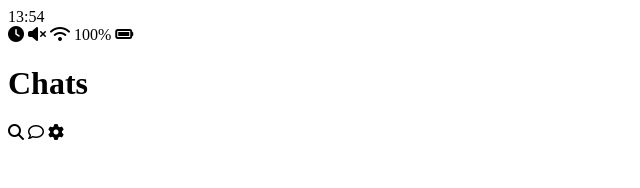
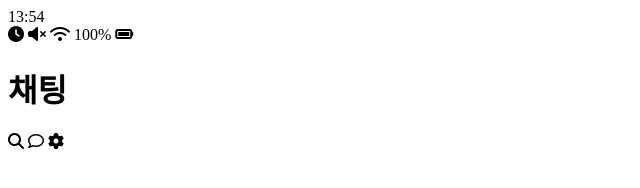
Before and after one commit to purpleopard/KAKAO_CLONE_V2, a plain HTML site: page index.html in a window 1280 px wide. Shown: the whole page, without its empty margins (0-640 px from the left). Drawn offline with Linux system fonts and the light colour scheme.

Commit message:
Update index.html

```diff
--- a/index.html
+++ b/index.html
@@ -5,7 +5,7 @@
     <meta name="viewport" content="width=device-width, initial-scale=1.0">
     <meta http-equiv="X-UA-Compatible" content="ie=edge" />
     <script src="https://kit.fontawesome.com/bfa43fd4b1.js" crossorigin="anonymous"></script>
-    <title>Chats ㅣ Kakao Clone</title>
+    <title>ChatsㅣKakao Clone</title>
 </head>
 <body>
     <div class="status-bar">
@@ -22,7 +22,7 @@
     </div>
     <header class="header">
         <div class="header__header-column"></div>
-          <h1 class="header__title">Chats</h1>
+          <h1 class="header__title">채팅</h1>
         <div class="header__header-column"></div>
          <span class="header__icon"></span>
           <i class="fas fa-search"></i>
```
